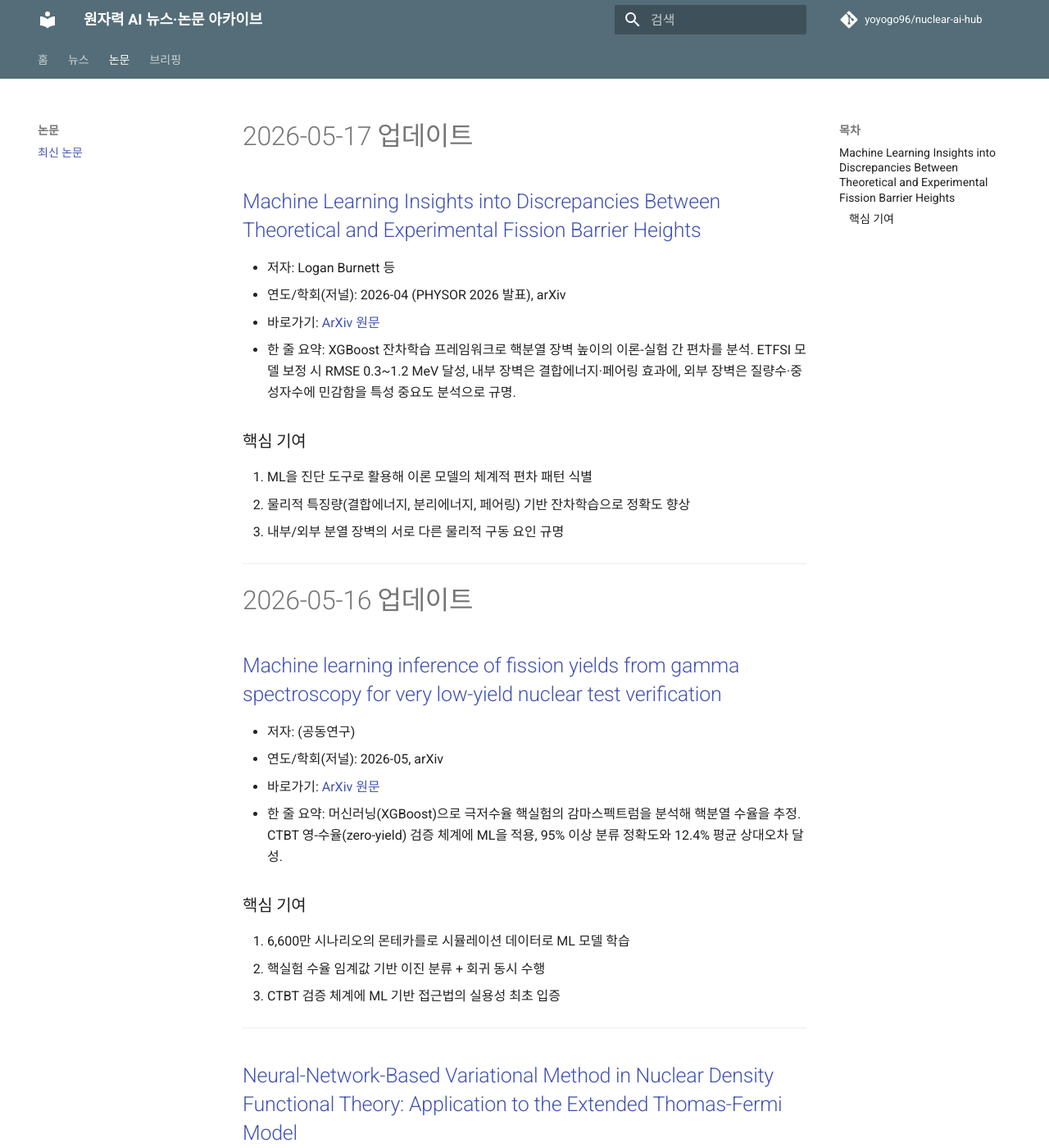
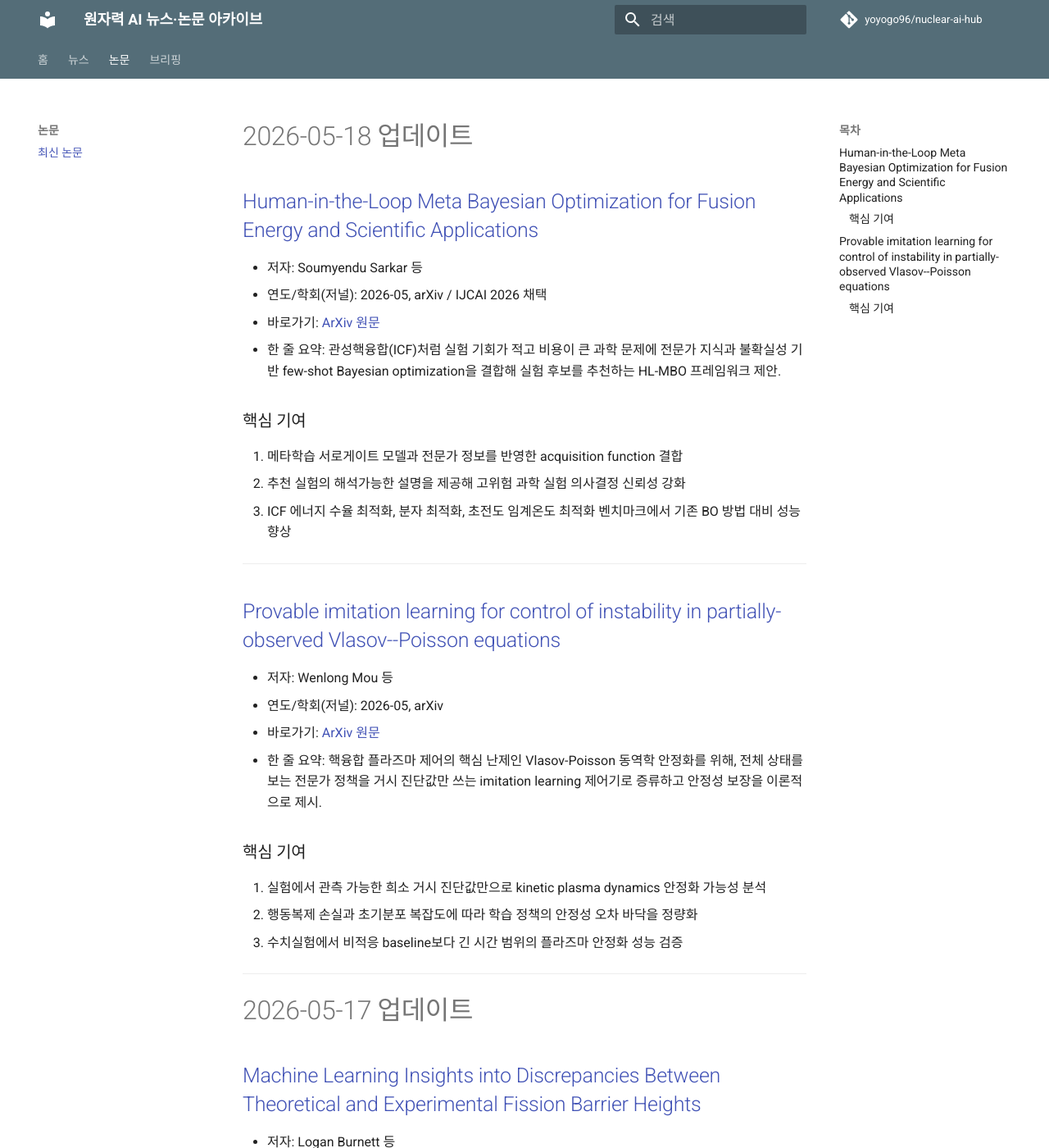
Before and after one commit to yoyogo96/nuclear-ai-hub, an MkDocs documentation site: the page built from docs/papers/index.md, in a window 1280 px wide and 1400 px high. Shown: the whole window at 82% size. Built offline with MkDocs 1.6.1 and Material for MkDocs 9.7.7, drawn with Linux system fonts in a browser that asks for light colours; comment, search, counter and statistics services are not loaded.

Commit message:
2026-05-18 데일리 업데이트: 뉴스 3건, 논문 2건

```diff
--- a/docs/briefings/index.md
+++ b/docs/briefings/index.md
@@ -1,3 +1,27 @@
+## 2026-05-18 데일리 브리핑
+
+### 오늘의 3줄 요약
+1. 🚀 L3Harris가 NASA 심우주 임무용 차세대 RTG 설계를 확정하며 외태양계 탐사용 원자력 전원 기술을 진전.
+2. 🇬🇧 영국 Wylfa 첫 SMR 발전소 명칭 공모 시작 — Rolls-Royce SMR 3기 우선 배치와 지역 수용성 확보 병행.
+3. 🧠 arXiv에서 핵융합 실험 최적화용 Human-in-the-Loop Bayesian Optimization과 부분관측 플라즈마 제어 imitation learning 논문 2건 확인.
+
+### 주요 뉴스
+| 분류 | 제목 | 출처 |
+|------|------|------|
+| 일반 | L3Harris, NASA 심우주 임무용 차세대 RTG 설계 확정 | World Nuclear News |
+| 일반 | 영국 Wylfa 첫 SMR 발전소 명칭 공모 시작 | World Nuclear News |
+| 일반 | IAEA, 우크라이나 원전 주변 드론 활동 위험 경고 | World Nuclear News |
+
+### 학술 논문
+| 제목 | 핵심 | 출처 |
+|------|------|------|
+| Human-in-the-Loop Meta Bayesian Optimization | 전문가 지식+few-shot BO로 ICF 실험 후보 최적화 | arXiv 2605.00068 |
+| Provable imitation learning for Vlasov-Poisson control | 부분관측 거시 진단값 기반 플라즈마 안정화 제어 | arXiv 2605.05081 |
+
+> 최종 업데이트: 2026-05-18
+
+---
+
 ## 2026-05-17 데일리 브리핑
 
 ### 오늘의 3줄 요약
--- a/docs/papers/index.md
+++ b/docs/papers/index.md
@@ -1,3 +1,31 @@
+# 2026-05-18 업데이트
+
+## [Human-in-the-Loop Meta Bayesian Optimization for Fusion Energy and Scientific Applications](https://arxiv.org/abs/2605.00068)
+- 저자: Soumyendu Sarkar 등
+- 연도/학회(저널): 2026-05, arXiv / IJCAI 2026 채택
+- 바로가기: [ArXiv 원문](https://arxiv.org/abs/2605.00068)
+- 한 줄 요약: 관성핵융합(ICF)처럼 실험 기회가 적고 비용이 큰 과학 문제에 전문가 지식과 불확실성 기반 few-shot Bayesian optimization을 결합해 실험 후보를 추천하는 HL-MBO 프레임워크 제안.
+
+### 핵심 기여
+1. 메타학습 서로게이트 모델과 전문가 정보를 반영한 acquisition function 결합
+2. 추천 실험의 해석가능한 설명을 제공해 고위험 과학 실험 의사결정 신뢰성 강화
+3. ICF 에너지 수율 최적화, 분자 최적화, 초전도 임계온도 최적화 벤치마크에서 기존 BO 방법 대비 성능 향상
+
+---
+
+## [Provable imitation learning for control of instability in partially-observed Vlasov--Poisson equations](https://arxiv.org/abs/2605.05081)
+- 저자: Wenlong Mou 등
+- 연도/학회(저널): 2026-05, arXiv
+- 바로가기: [ArXiv 원문](https://arxiv.org/abs/2605.05081)
+- 한 줄 요약: 핵융합 플라즈마 제어의 핵심 난제인 Vlasov-Poisson 동역학 안정화를 위해, 전체 상태를 보는 전문가 정책을 거시 진단값만 쓰는 imitation learning 제어기로 증류하고 안정성 보장을 이론적으로 제시.
+
+### 핵심 기여
+1. 실험에서 관측 가능한 희소 거시 진단값만으로 kinetic plasma dynamics 안정화 가능성 분석
+2. 행동복제 손실과 초기분포 복잡도에 따라 학습 정책의 안정성 오차 바닥을 정량화
+3. 수치실험에서 비적응 baseline보다 긴 시간 범위의 플라즈마 안정화 성능 검증
+
+---
+
 # 2026-05-17 업데이트
 
 ## [Machine Learning Insights into Discrepancies Between Theoretical and Experimental Fission Barrier Heights](https://arxiv.org/abs/2604.16996)
```
Also changed, not shown: docs/news/index.md (+26 -0 lines).
